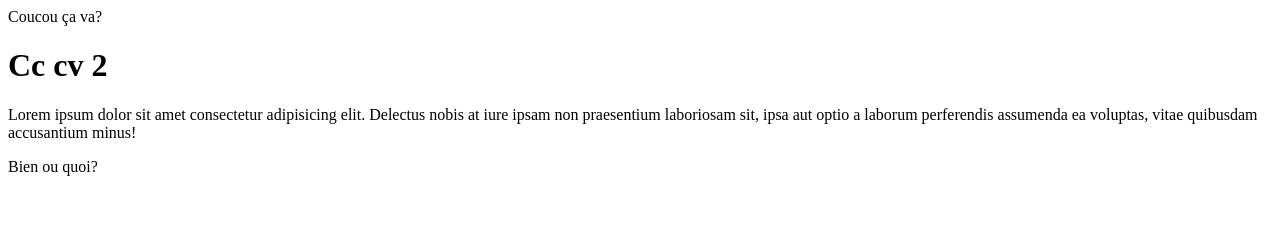
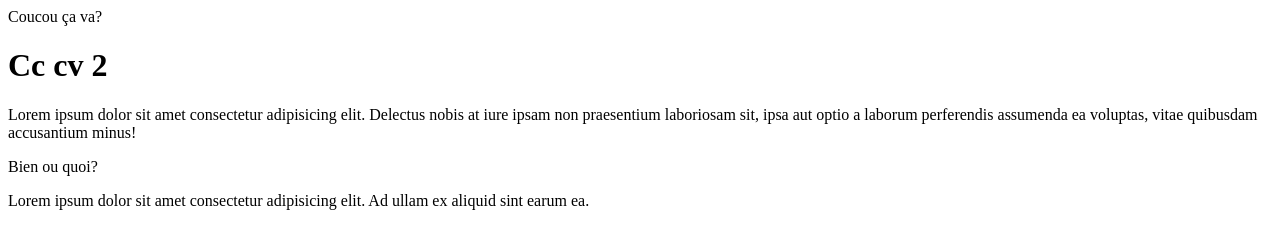
Before and after one commit to LouisePeiffer/firstRepo, a plain HTML site: page index.html in a window 1280 px wide. Drawn offline with Linux system fonts and the light colour scheme.

Commit message:
Deuxième lorem

```diff
--- a/index.html
+++ b/index.html
@@ -11,5 +11,7 @@
     <p>Lorem ipsum dolor sit amet consectetur adipisicing elit. Delectus nobis at iure ipsam non praesentium laboriosam sit, ipsa aut optio a laborum perferendis assumenda ea voluptas, vitae quibusdam accusantium minus!
     </p>
     Bien ou quoi?
+
+    <p>Lorem ipsum dolor sit amet consectetur adipisicing elit. Ad ullam ex aliquid sint earum ea.</p>
 </body>
 </html>
```
